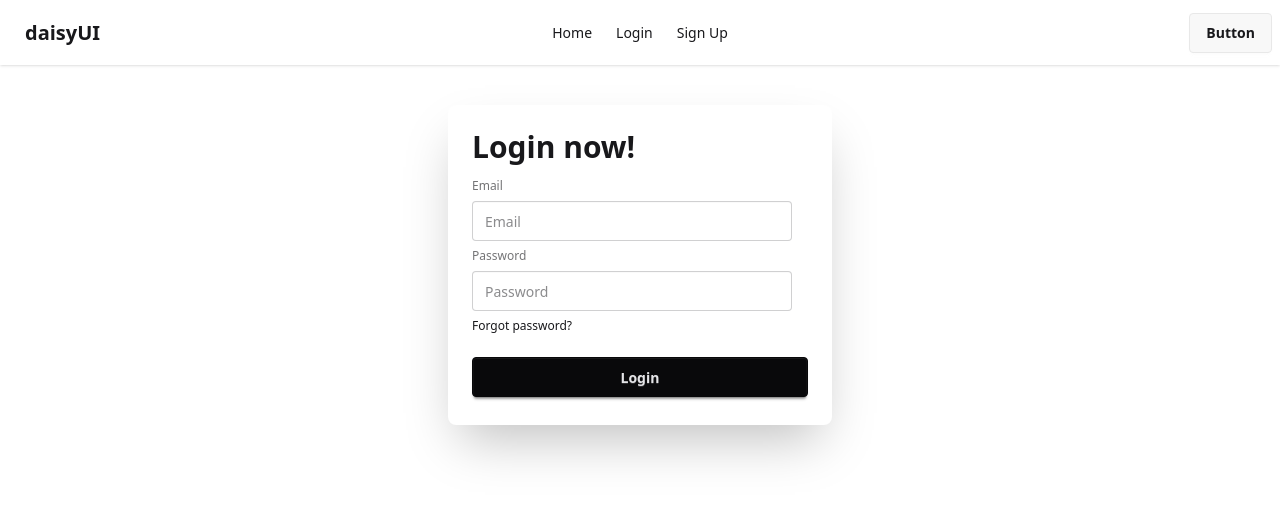
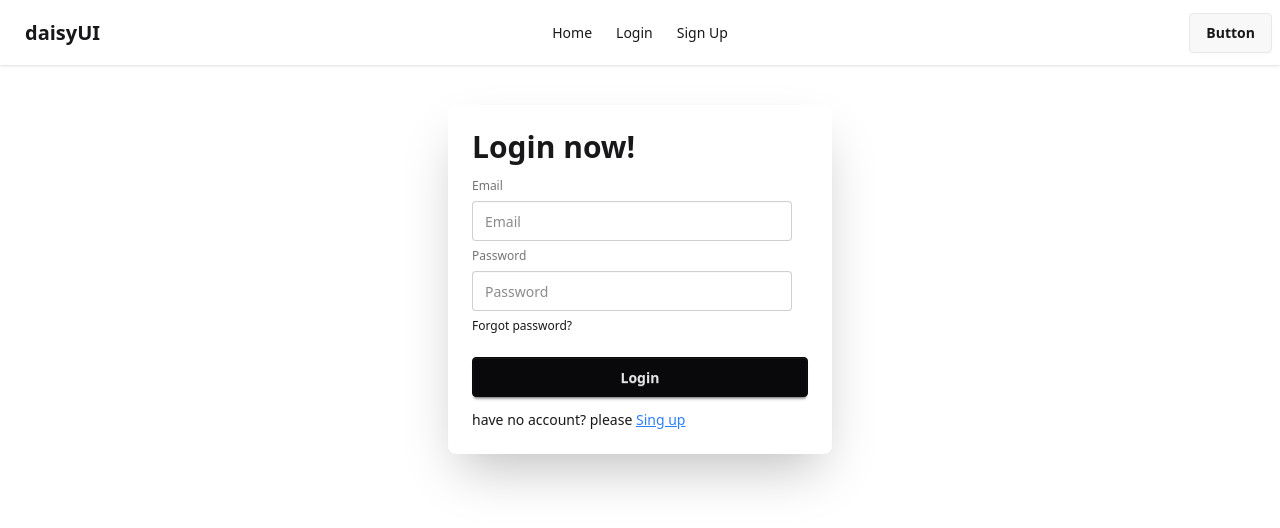
Before and after one commit to AhmedSami019/react-email-pass-auth, a React (Vite) app: page /login in a window 1280 px wide. Shown: the top 528 px of the page. Built offline with nearby package versions, Linux system fonts and the light colour scheme.

Commit message:
user login process compleate

```diff
--- a/src/Components/Navbar/Navbar.jsx
+++ b/src/Components/Navbar/Navbar.jsx
@@ -12,7 +12,7 @@ const Navbar = () => {
         <NavLink to="/login">Login</NavLink>
       </li>
       <li>
-        <NavLink to="/SignUp">Sign Up</NavLink>
+        <NavLink to="/signUp">Sign Up</NavLink>
       </li>
     </>
   );
--- a/src/Pages/Login/Login.jsx
+++ b/src/Pages/Login/Login.jsx
@@ -1,28 +1,32 @@
 import { signInWithEmailAndPassword } from "firebase/auth";
 import React, { useState } from "react";
 import { auth } from "../../firebase.init";
+import { Link } from "react-router";
 
 const Login = () => {
+  const [errorMassage, setErrorMassage] = useState("");
+  const [success, setSuccess] = useState(false);
 
-    const [errorMassage, setErrorMassage] = useState('')
+  const handleLogin = (e) => {
+    e.preventDefault();
+    const email = e.target.email.value;
+    const password = e.target.password.value;
+    console.log(email, password);
 
-    const handleLogin = e => {
-        e.preventDefault()
-        const email = e.target.email.value
-        const password = e.target.password.value
-        console.log(email, password);
+    // default value
+    setErrorMassage("");
+    setSuccess(false);
 
-        // default value
-        setErrorMassage('')
-
-        signInWithEmailAndPassword(auth, email, password)
-        .then(result => {
-            console.log(result.user);
-        }).catch(error => {
-            console.log(error);
-            setErrorMassage(error.code)
-        })
-    }
+    signInWithEmailAndPassword(auth, email, password)
+      .then((result) => {
+        console.log(result.user);
+        setSuccess(true);
+      })
+      .catch((error) => {
+        console.log(error);
+        setErrorMassage(error.code);
+      });
+  };
 
   return (
     <div className="card bg-base-100 mx-auto mt-10 w-full max-w-sm shrink-0 shadow-2xl">
@@ -31,17 +35,34 @@ const Login = () => {
 
         <form onSubmit={handleLogin} className="fieldset">
           <label className="label">Email</label>
-          <input type="email" name="email" className="input" placeholder="Email" />
+          <input
+            type="email"
+            name="email"
+            className="input"
+            placeholder="Email"
+          />
           <label className="label">Password</label>
-          <input type="password" name="password" className="input" placeholder="Password" />
+          <input
+            type="password"
+            name="password"
+            className="input"
+            placeholder="Password"
+          />
           <div>
             <a className="link link-hover">Forgot password?</a>
           </div>
           <button className="btn btn-neutral mt-4">Login</button>
         </form>
-        {
-            errorMassage && <p className="text-red-500">{errorMassage}</p>
-        }
+        {errorMassage && <p className="text-red-500">{errorMassage}</p>}
+        {success && (
+          <p className="text-green-500">user logged in successfully</p>
+        )}
+        <p>
+          have no account? please{" "}
+          <Link className="text-blue-500 underline" to="/signUp">
+            Sing up
+          </Link>
+        </p>
       </div>
     </div>
   );
--- a/src/Router/Router.jsx
+++ b/src/Router/Router.jsx
@@ -19,7 +19,7 @@ export const router = createBrowserRouter([
                 Component: Login
             },
             {
-                path: "SignUp",
+                path: "signUp",
                 Component: Register
             }
         ]
```
